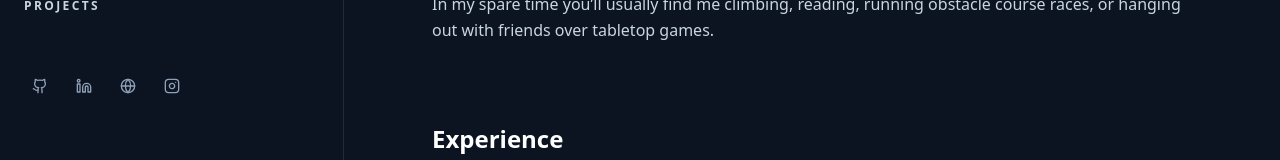
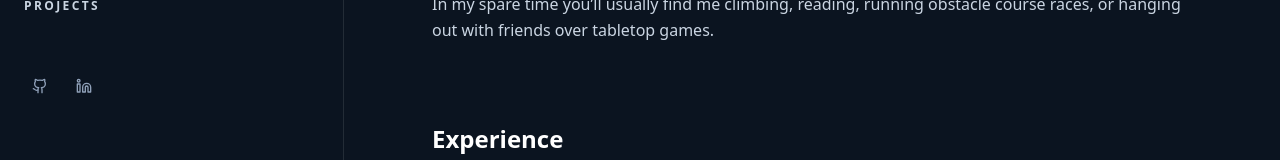
Before and after one commit to Ilshae/portfolio-2026, a Next.js app: page / in a window 1280 px wide. Shown: the part 309-469 px from the top of the page. Built offline with nearby package versions, Linux system fonts and the light colour scheme.

Commit message:
Social links fixes

```diff
--- a/src/app/layout.tsx
+++ b/src/app/layout.tsx
@@ -29,13 +29,10 @@
                   { label: 'Projects', href: '#projects' },
                 ]}
                 socials={{
-                  github: 'https://github.com/yourname',
-                  linkedin: 'https://www.linkedin.com/in/yourname/',
-                  website: 'https://your.site',
-                  instagram: 'https://instagram.com/yourname',
+                  github: 'https://github.com/ilshae',
+                  linkedin: 'https://www.linkedin.com/in/pruszynska/',
                 }}
               />
-
               <main className="py-16">{children}</main>
             </div>
           </div>
--- a/src/components/social-icons/social-icons.tsx
+++ b/src/components/social-icons/social-icons.tsx
@@ -1,4 +1,4 @@
-import { Github, Linkedin, Globe, Instagram } from 'lucide-react';
+import { Github, Linkedin } from 'lucide-react';
 
 type SocialIconsProps = {
   links?: {
@@ -39,28 +39,6 @@
           <Linkedin className="size-4" />
         </a>
       )}
-      {links.website && (
-        <a
-          href={links.website}
-          target="_blank"
-          rel="noreferrer"
-          className={linkCls}
-          aria-label="Website"
-        >
-          <Globe className="size-4" />
-        </a>
-      )}
-      {links.instagram && (
-        <a
-          href={links.instagram}
-          target="_blank"
-          rel="noreferrer"
-          className={linkCls}
-          aria-label="Instagram"
-        >
-          <Instagram className="size-4" />
-        </a>
-      )}
     </div>
   );
 }
```
Also changed, not shown: 1 other file (tests, documents, lock files or other folders).
